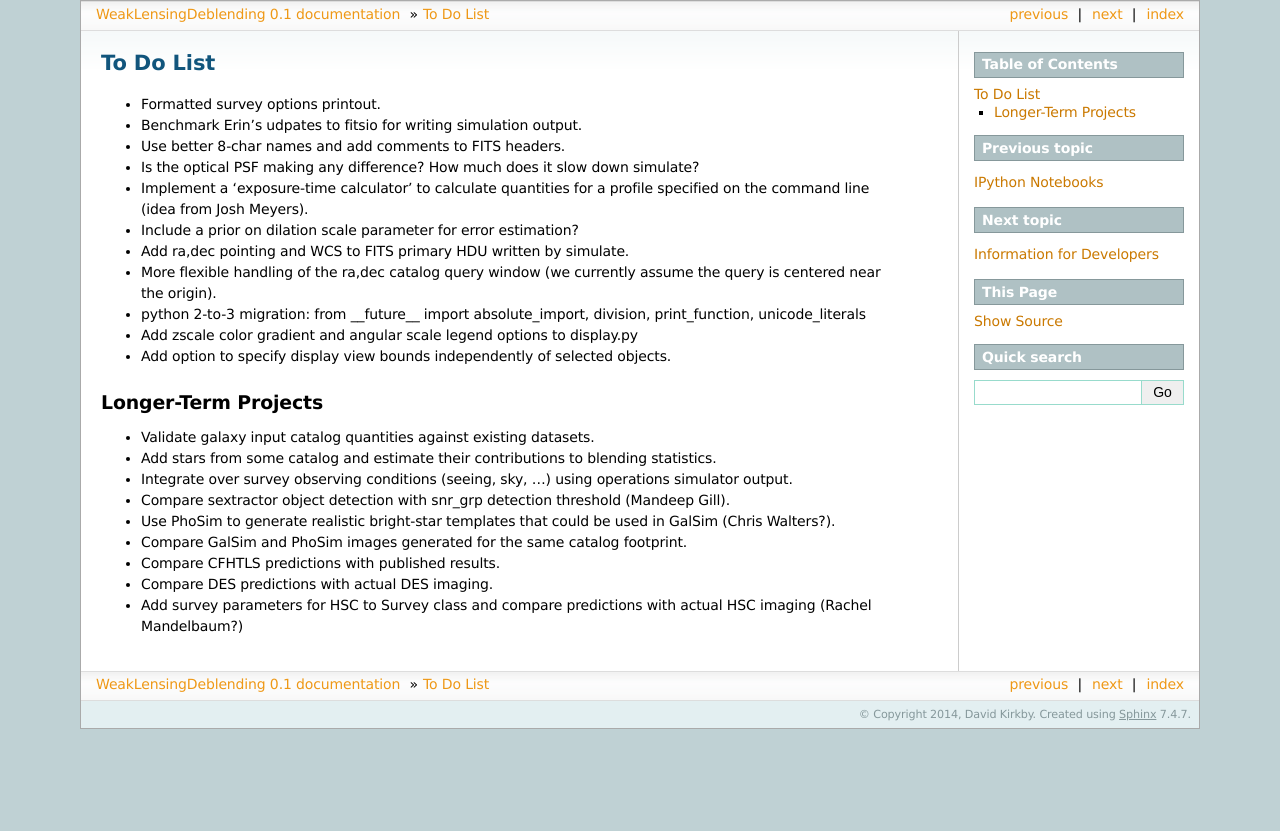
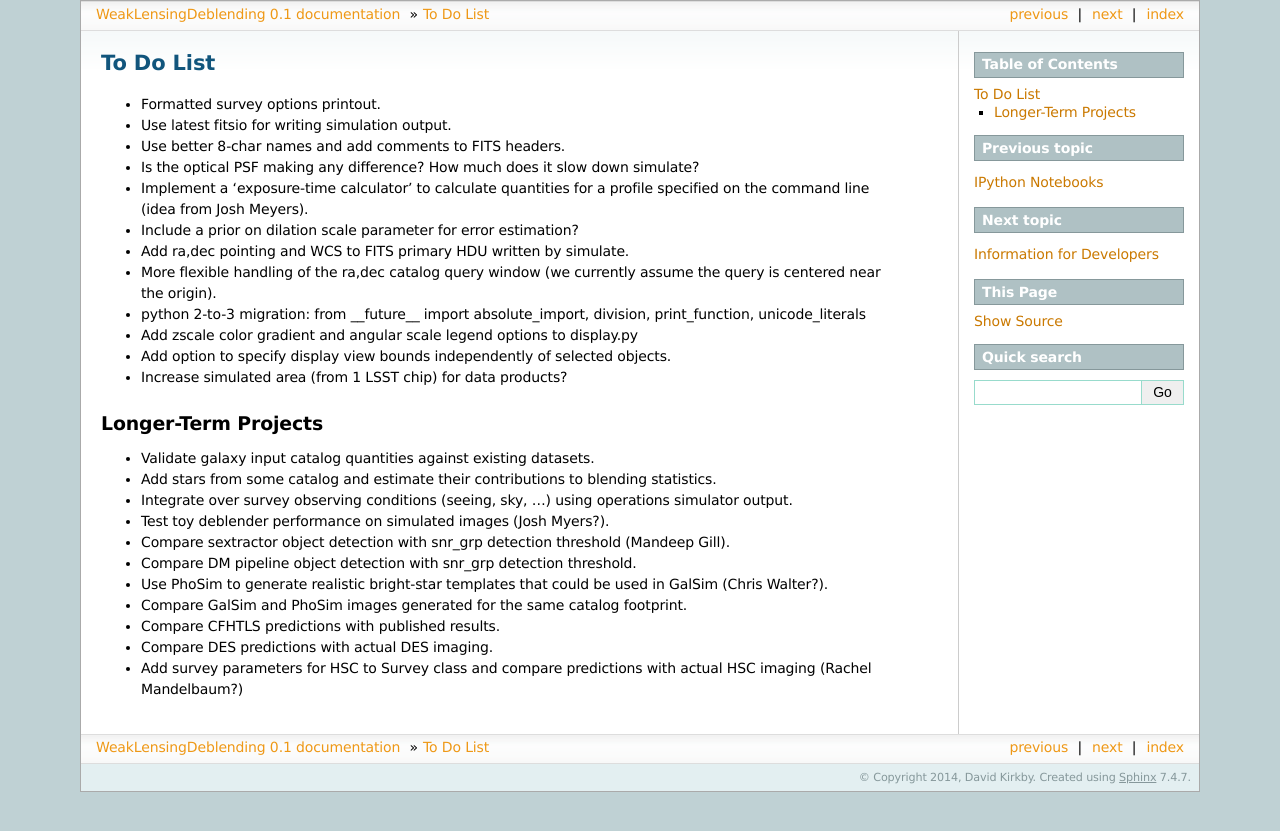
Before and after one commit to LSSTDESC/WeakLensingDeblending, a Sphinx documentation site: the page built from docs/todo.rst, in a window 1280 px wide. Shown: the top 831 px of the page. Built offline with Sphinx 7.4.7, drawn with Linux system fonts in a browser that asks for light colours.

Commit message:
Doc updates

```diff
--- a/docs/catalog.rst
+++ b/docs/catalog.rst
@@ -17,7 +17,7 @@ The parameter names below are required by the :ref:`prog-simulate` program, but
 ==================== ==========================================================================
 Name                 Description
 ==================== ==========================================================================
-id                   Unique integer identifier for this object (stored procedure `galtileid`)
+galtileid            Unique integer identifier for this object
 ra                   Object centroid right ascension (degrees)
 dec                  Object centroid declination (degrees)
 redshift             Object cosmological redshift
--- a/docs/todo.rst
+++ b/docs/todo.rst
@@ -2,7 +2,7 @@ To Do List
 ==========
 
 * Formatted survey options printout.
-* Benchmark Erin's udpates to fitsio for writing simulation output.
+* Use latest fitsio for writing simulation output.
 * Use better 8-char names and add comments to FITS headers.
 * Is the optical PSF making any difference? How much does it slow down simulate?
 * Implement a 'exposure-time calculator' to calculate quantities for a profile specified on the command line (idea from Josh Meyers).
@@ -12,6 +12,7 @@ To Do List
 * python 2-to-3 migration: from __future__ import absolute_import, division, print_function, unicode_literals
 * Add zscale color gradient and angular scale legend options to display.py
 * Add option to specify display view bounds independently of selected objects.
+* Increase simulated area (from 1 LSST chip) for data products?
 
 Longer-Term Projects
 --------------------
@@ -19,8 +20,10 @@ Longer-Term Projects
 * Validate galaxy input catalog quantities against existing datasets.
 * Add stars from some catalog and estimate their contributions to blending statistics.
 * Integrate over survey observing conditions (seeing, sky, ...) using operations simulator output.
+* Test toy deblender performance on simulated images (Josh Myers?).
 * Compare sextractor object detection with snr_grp detection threshold (Mandeep Gill).
-* Use PhoSim to generate realistic bright-star templates that could be used in GalSim (Chris Walters?).
+* Compare DM pipeline object detection with snr_grp detection threshold.
+* Use PhoSim to generate realistic bright-star templates that could be used in GalSim (Chris Walter?).
 * Compare GalSim and PhoSim images generated for the same catalog footprint.
 * Compare CFHTLS predictions with published results.
 * Compare DES predictions with actual DES imaging.
```
